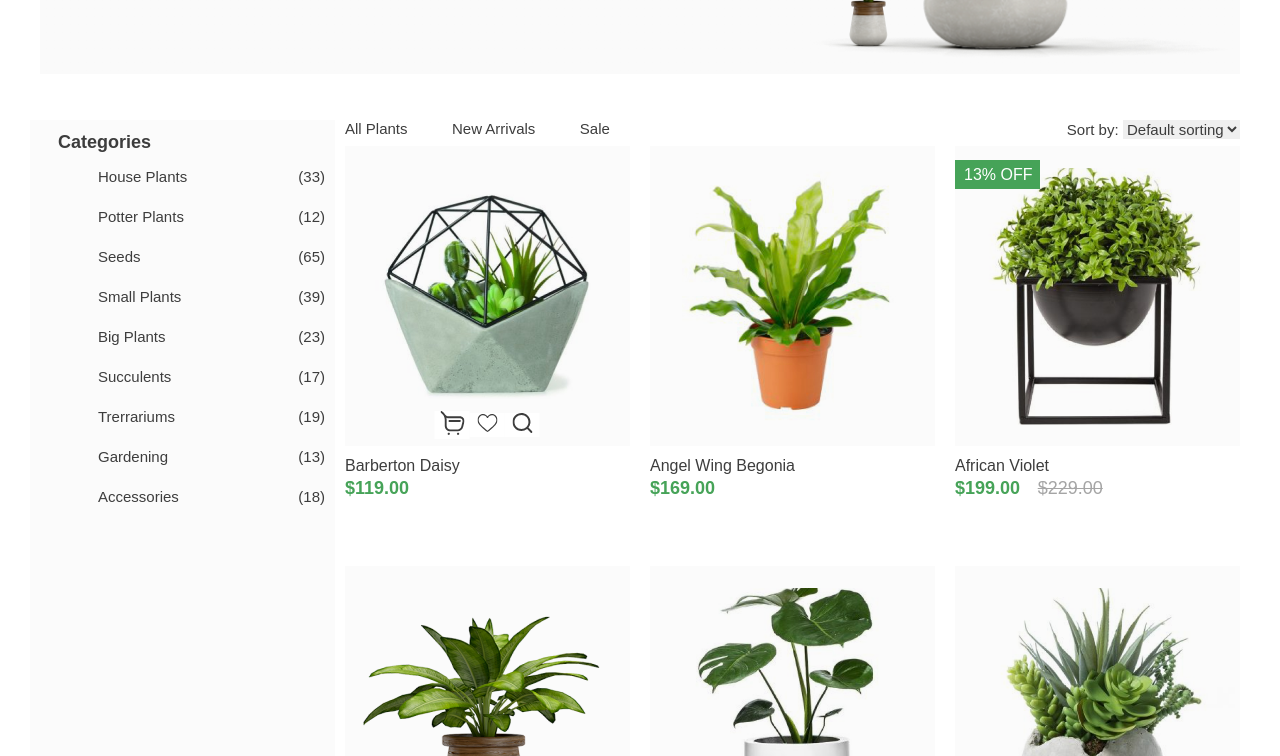
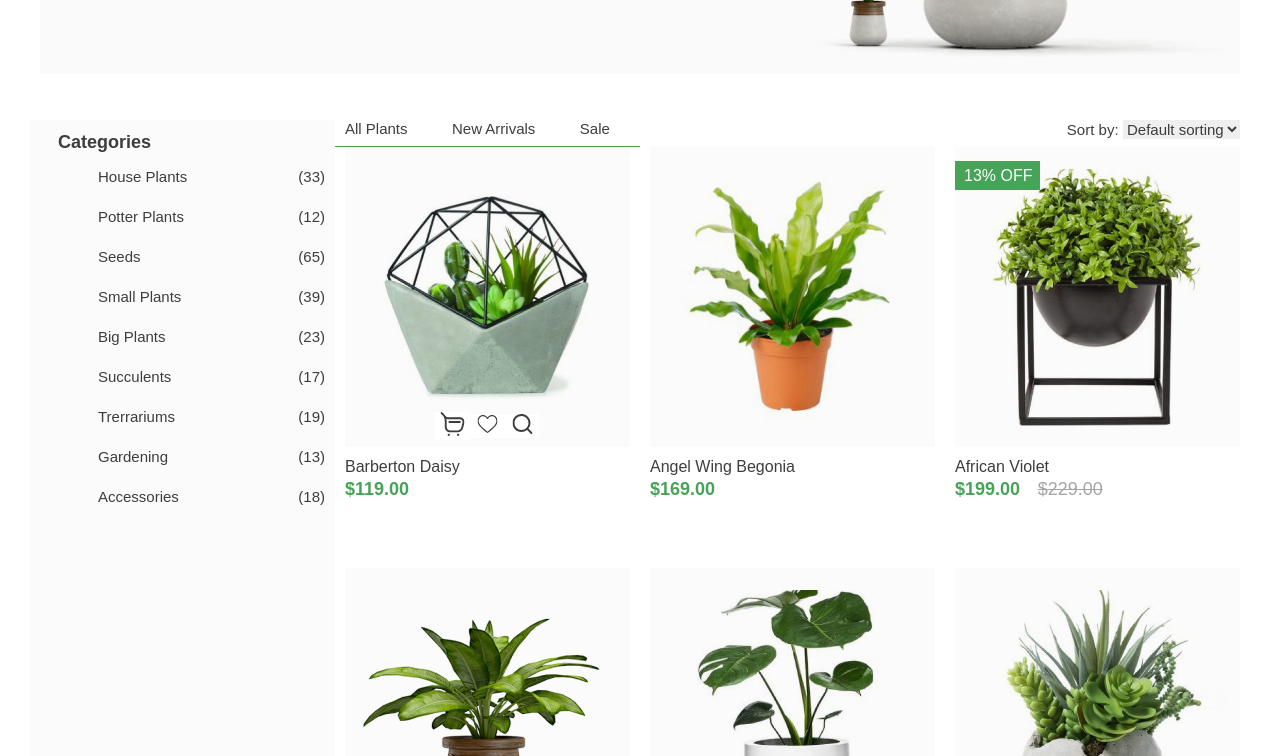
Before and after one commit to andrey0me/hillel-19, a plain HTML site: page index.html in a window 1280 px wide. In both pictures the pointer is over the element 487 px from the left and 810 px from the top of the page. Shown: the part 454-1210 px from the top of the page. Drawn offline with Linux system fonts and the light colour scheme; a web font is replaced by a local one.

Commit message:
Add folder lesson-09-HW

```diff
--- a/css/style.css
+++ b/css/style.css
@@ -447,8 +447,12 @@
 .item-product {
     padding: 0 10px 70px;
     width: 33.333%;
+    border-top: 1px solid transparent;
 }
 
+.item-product:hover {
+    border-top: 1px solid #46A358;
+}
 
 .item-product-modal {
     display: none;
```
